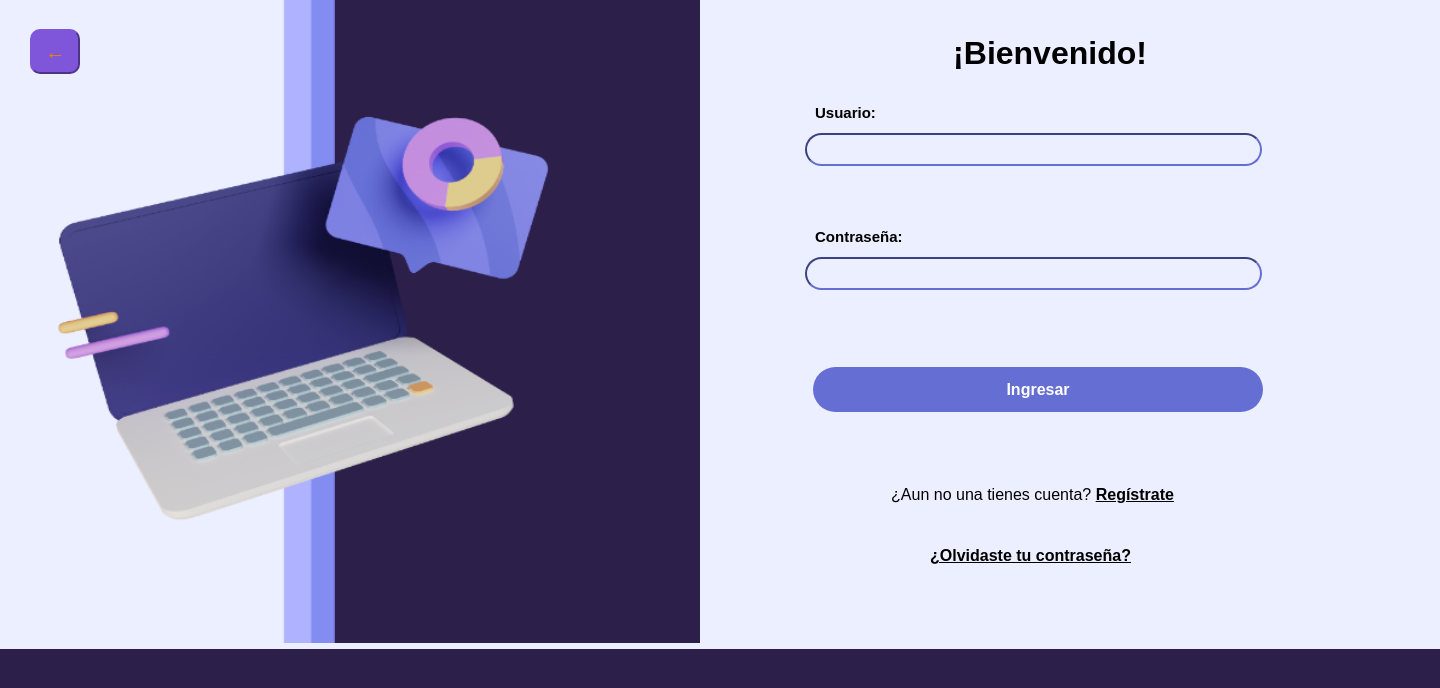
After one commit to DannVal9/CAPUCHINO, a PHP site: page /login.php in a window 1440 px wide; the page is wider, and only the part inside the window is pictured. The commit adds this page. Shown: the top 688 px of that part. Run offline with PHP 8.4, Linux system fonts and the light colour scheme.

Commit message:
Se agrega el login y el register

```diff
--- /dev/null
+++ b/CAPUCHINO/login.php
@@ -0,0 +1,40 @@
+<!DOCTYPE html>
+<html lang="es">
+<head>
+	<meta charset="UFT-8">
+	<meta charset="X-UA-Compatible" content="IE-edge">
+	<meta name="viewport" content="width-device-width, initial-scale=1.0">
+	<title>DATABASE REGISTRO</title>
+	<link rel="stylesheet" type="text/css" href="styles.css">
+</head>
+
+<body>
+	<div class="imagD2">
+		<img src="images/imgD3.png" />
+	</div>
+	<div class="btnD2">
+       <a href="index.html"><input type="button" class="back" value="←"></a>
+    </div>
+	<div class="login">
+        <form class= "form" method="post">
+            <div class= form_container2>
+				<h2 class = "form_title2">¡Bienvenido!</h2>
+            <div class="form_group2">
+                <h4>Usuario:</h4>
+				<input type="text" required id="user" class="form_input2" placeholder=" " name="User">
+			</div>
+
+            <div class="form_group2">
+                <h4>Contraseña:</h4>
+				<input type="password" required id="password" class="form_input2" placeholder=" " name="Contraseña">
+			</div>
+            <input type="submit" class= "form_submit2" name="Ingresar" value ="Ingresar">
+            <p class = "form_paragraph2">¿Aun no una tienes cuenta? <a href="register.php" class= "form_link">Regístrate</a></p>
+            <div class="contr">
+                <a href="#" class= "form_link">¿Olvidaste tu contraseña?</a>
+            </div>
+		</div>
+	</form>
+</div>
+</body>
+</html>
--- a/CAPUCHINO/styles.css
+++ b/CAPUCHINO/styles.css
@@ -1,4 +1,5 @@
 @import url('https://fonts.googleapis.com/css2?family=Caladea:wght@700&family=Roboto+Condensed:ital,wght@0,100..900;1,100..900&display=swap');
+@import url('https://fonts.googleapis.com/css2? family= Roboto:wght@300;400;700 & display=swap');
 
 .barra{
     font-weight: 700;
@@ -299,3 +300,189 @@ nav a:hover {
     font-style: normal;
     font-size: 15px;
 }
+
+.register{
+    font-family: Arial, Helvetica, sans-serif;
+    background-color: #EBEFFF;
+    margin: -70px;
+}
+.login{
+    font-family: Arial, Helvetica, sans-serif;
+    background-color: #EBEFFF;
+    margin: -75px;
+}
+.imagD img{
+    height: 815px;
+    width: 700px;
+    margin-left: 50;
+    margin-bottom: -800px;
+}
+.imagD2 img{
+    height: 643px;
+    width: 700px;
+    margin-left: 50;
+    margin-bottom: -623px;
+}
+.form h2, p{
+    text-align: center;
+}
+.pd1{
+    margin-top: 5px;
+    margin-bottom: -30px;
+    font-weight: 600;
+}
+.back{
+    width:3.5%;
+    height: 45px;
+    color: #eb8500;
+    font-size: 20px;
+    background-color: #7F56D9;
+    border-color:#7F56D9 ;
+    border-radius: 10px;
+    font-family: 'Roboto', sans-serif;
+    margin-left: 30px;
+    margin-top: 5px;
+    overflow:visible;
+}
+.form_title{
+font-size: 2rem;
+margin-bottom: -30px;
+margin-top: 20px;
+}
+.form_title2{
+    font-size: 2rem;
+    margin-bottom: -30px;
+    margin-top: 20px;
+    margin-left: -10px;
+}
+.form_paragraph{
+
+    font-weight: 300;
+    margin-left: -45px;
+}
+.form_paragraph2{
+
+    font-weight: 300;
+    margin-left: -45px;
+    margin-top: -40px;
+}
+
+.form_link{
+
+    font-weight: 600;
+    color: #000000;
+}
+
+.contr{
+    margin-top: -86px;
+    margin-left: 175px;
+}
+.form_container{
+    display: grid;
+    gap: 1.2em;
+    width: 95%;
+    max-width: 600px;
+    padding: 1.0em 3em;
+    margin-left: 750px;
+}
+.form_container2{
+    display: grid;
+    gap: 6.7em;
+    width: 95%;
+    max-width: 600px;
+    padding: 1.0em 5em;
+    margin-left: 750px;
+}
+.form_group{
+    position: relative;
+    --color: #5757577e;
+}
+.form_group2 h4{
+    font-size: 15px;
+    font-weight: 200px;
+    margin-left: 60px;
+    margin-top: -45px;
+}
+.form_group h4{
+    font-size: 15px;
+    font-weight: 200px;
+    margin-left: 50px;
+}
+.form_input{
+    width: 75%;
+    background: none;
+    color: #706c6c;
+    font-size: 1rem;
+    padding: .3em .1em;
+    border-color: #656ED3;
+    border-radius: 40px;
+    outline: none;
+    font-family: 'Roboto', sans-serif;
+    margin-top: 7.5px;
+    margin-left: 50px;
+}
+.form_input2{
+    width: 75%;
+    background: none;
+    color: #706c6c;
+    font-size: 1rem;
+    padding: .3em .1em;
+    border-color: #656ED3;
+    border-radius: 40px;
+    outline: none;
+    font-family: 'Roboto', sans-serif;
+    margin-top: -50px;
+    margin-left: 50px;
+}
+.form_submit2{
+    width: 75%;
+    height: 45px;
+    margin: 7px 5px;
+    background: #656ED3;
+    border: none;
+    outline: none;
+    border-radius: 40px;
+    box-shadow: 0 0 10px rgba(0, 0, 0, .0);
+    cursor: pointer;
+    font-size: 16px;
+    color: #ffffff;
+    font-weight: 600;
+    margin-left: 58px;
+    margin-top: -30px;
+}
+.form_submit{
+width: 75%;
+height: 45px;
+margin: 5px 10px;
+background: #656ED3;
+border: none;
+outline: none;
+border-radius: 40px;
+box-shadow: 0 0 10px rgba(0, 0, 0, .0);
+cursor: pointer;
+font-size: 16px;
+color: #ffffff;
+font-weight: 600;
+margin-left: 58px;
+}
+
+.success{
+    position: absolute;
+    top: 50px;
+    color: #fff;
+    font-size: 18px;
+}
+
+.error{
+    position: absolute;
+    top: 50px;
+    color: #fff;
+    font-size: 18px;
+}
+
+@media (max-width: 425px){
+
+    .form_title{
+        font-size: 1.8em;
+    }
+}
```
Also changed, not shown: CAPUCHINO/Index.html (+0 -9 lines), CAPUCHINO/register.php (added, +55 -0 lines), CAPUCHINO/images/imgD2.jpg (added), CAPUCHINO/images/imgD2.png (added), CAPUCHINO/images/imgD3.png (added).
